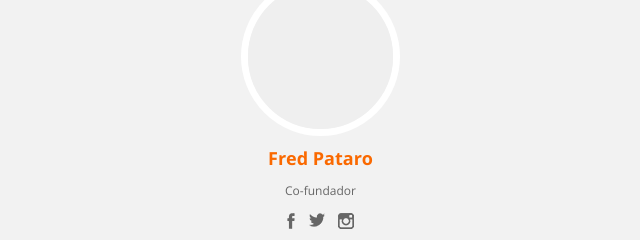
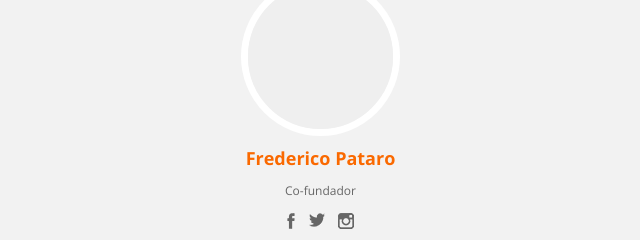
Before and after one commit to beestartt/salonlanding, a plain HTML site: page index.html in a window 1280 px wide. Shown: the part 2378-2618 px from the top of the page, 77-717 px from the left. Drawn offline with nearby package versions, Linux system fonts and the light colour scheme; a script that the page names is missing.

```diff
--- a/index.html
+++ b/index.html
@@ -191,7 +191,7 @@
                     <div class="col-md-6 col-sm-6">
                         <div class="member">
                             <img src="images/sara.png" alt="">
-                            <h4>Fred Pataro</h4>
+                            <h4>Frederico Pataro</h4>
                             <p>Co-fundador</p>
                             <div class="social">
                                 <a href="#" class="fb"></a>
```
Also changed, not shown: zohoverify/verifyforzoho.html (added, +1 -0 lines), 1 other file.
